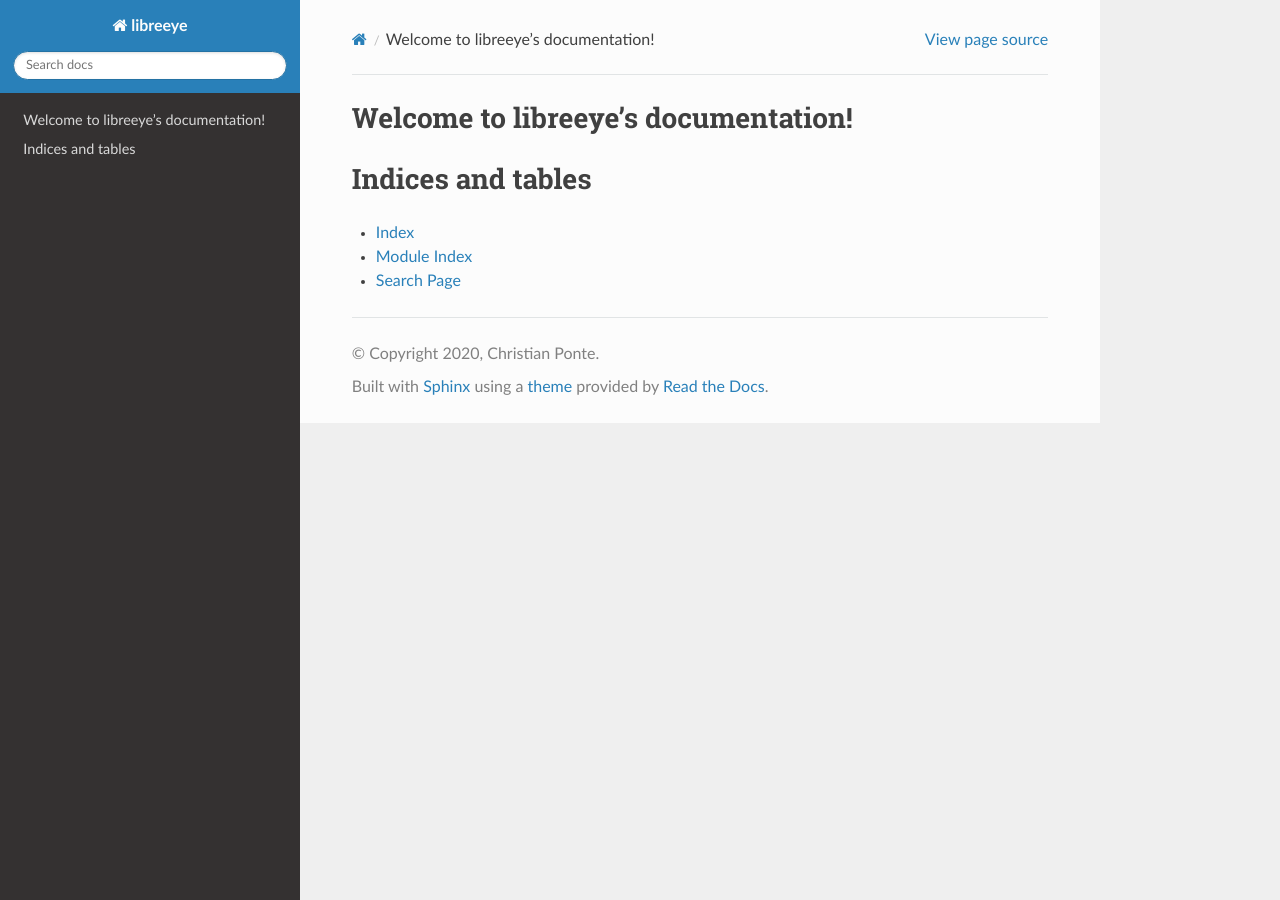
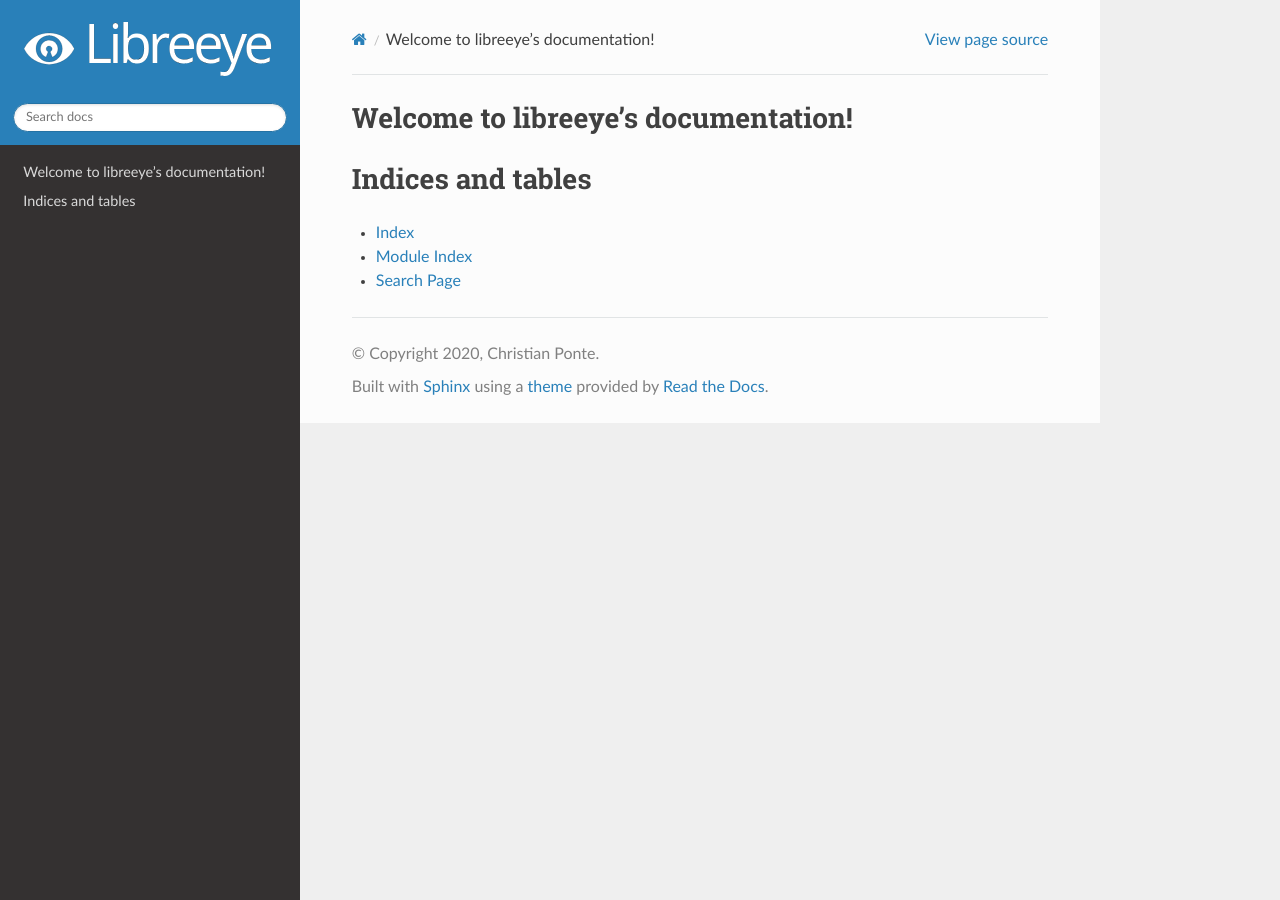
Before and after one commit to chponte/libreeye, a Sphinx documentation site: the page built from docs/index.rst, in a window 1280 px wide. Built offline with Sphinx 7.4.7 and the Read the Docs theme 2.0.0, drawn with Linux system fonts in a browser that asks for light colours; the version number could not be read and is left out.

Commit message:
Add basic logo

```diff
--- a/docs/conf.py
+++ b/docs/conf.py
@@ -10,9 +10,8 @@
 # add these directories to sys.path here. If the directory is relative to the
 # documentation root, use os.path.abspath to make it absolute, like shown here.
 #
+
 import os
-# import sys
-# sys.path.insert(0, os.path.abspath('.'))
 
 
 # -- Project information -----------------------------------------------------
@@ -25,7 +24,6 @@ author = 'Christian Ponte'
 root = os.path.dirname(os.path.dirname(os.path.abspath(__file__)))
 with open(os.path.join(root, 'VERSION'), 'r') as f:
     release = f.read().strip()
-print(release)
 
 
 # -- General configuration ---------------------------------------------------
@@ -54,6 +52,12 @@ master_doc = 'index'
 # a list of builtin themes.
 #
 html_theme = 'sphinx_rtd_theme'
+html_logo = 'img/logo.svg'
+html_theme_options = {
+    'logo_only': True,
+    'display_version': True,
+}
+
 
 # Add any paths that contain custom static files (such as style sheets) here,
 # relative to this directory. They are copied after the builtin static files,
```
Also changed, not shown: docs/img/logo.svg (added).
